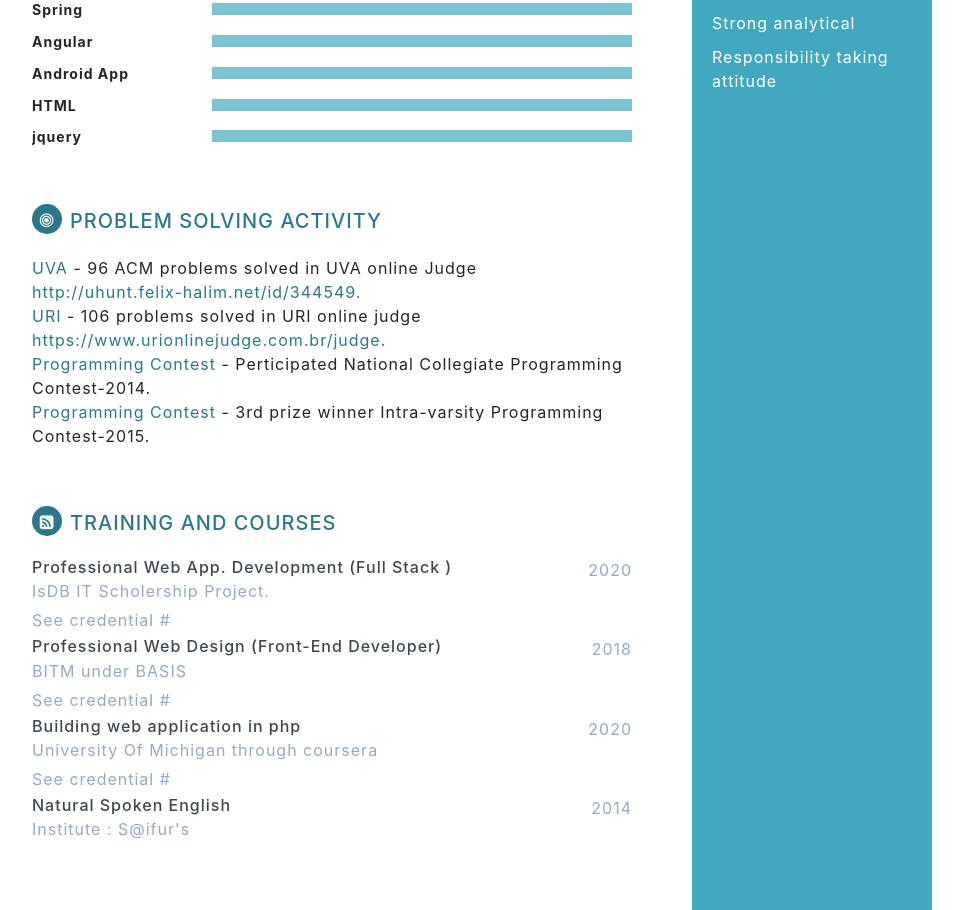
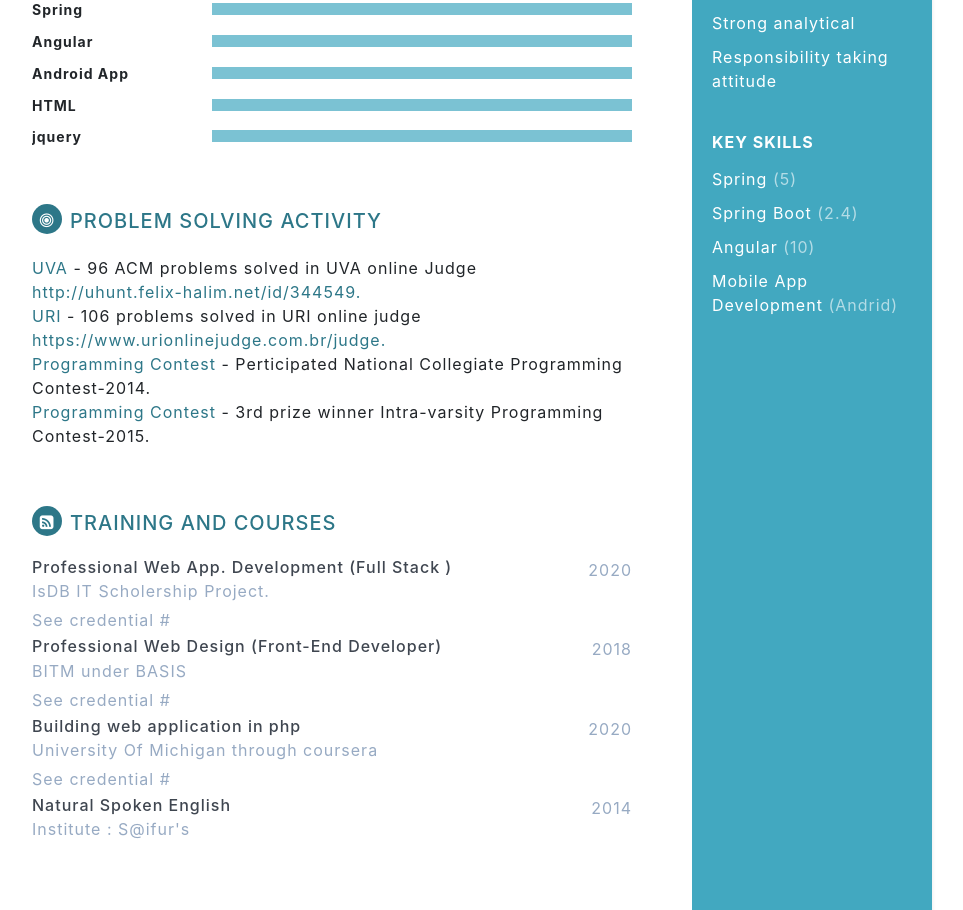
Before and after one commit to rktirtho/rktirtho, an Angular app: page /resume in a window 1280 px wide. Shown: the part 1551-2461 px from the top of the page, without its empty margins (188-1151 px from the left). Built offline with nearby package versions, Linux system fonts and the light colour scheme.

Commit message:
key skill added in resume

```diff
--- a/src/app/resume/resume.component.html
+++ b/src/app/resume/resume.component.html
@@ -111,6 +111,17 @@
                     <li>Energetic</li>
                     <li>Strong analytical</li>
                     <li>Responsibility taking attitude</li>
+                </ul>
+            </div>
+
+            <div class="languages-container container-block">
+                <h2 class="container-block-title">Key Skills</h2>
+                <ul class="list-unstyled interests-list">
+                    <li>Spring <span class="lang-desc">(5)</span></li>
+                    <li>Spring Boot <span class="lang-desc">(2.4)</span></li>
+                    <li>Angular <span class="lang-desc">(10)</span></li>
+                    <li>Mobile App Development <span class="lang-desc">(Andrid)</span></li>
+
                 </ul>
             </div>
             <!--//interests-->
```
